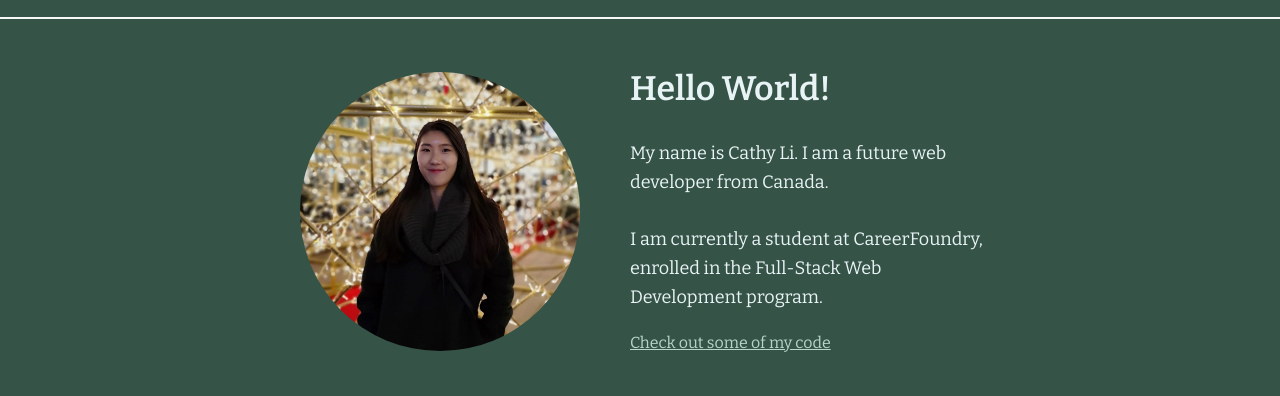
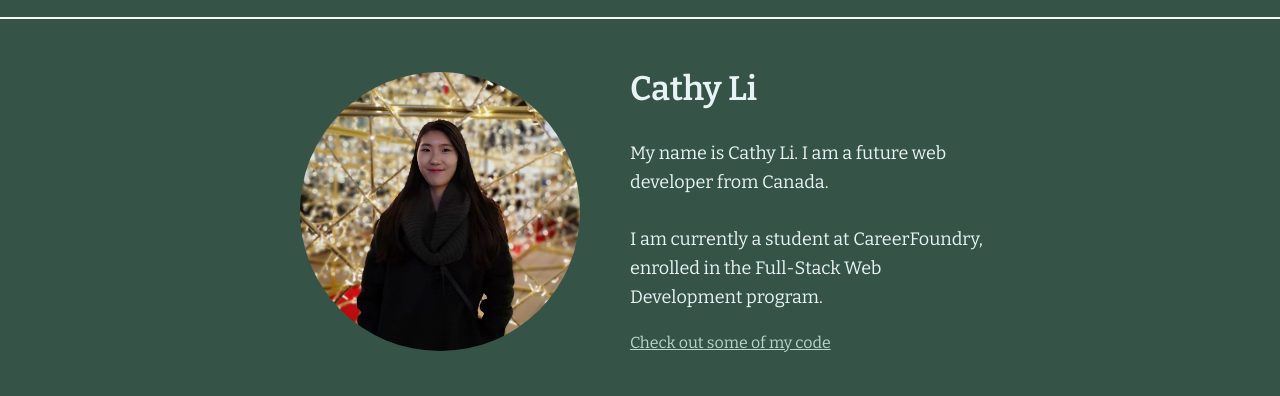
Before and after one commit to licathyl/portfolio-website, a plain HTML site: page index.html in a window 1280 px wide. Shown: the part 92-488 px from the top of the page. Drawn offline with nearby package versions, Linux system fonts and the light colour scheme.

Commit message:
Update index.html
Updated header in home page

```diff
--- a/index.html
+++ b/index.html
@@ -36,7 +36,7 @@
     <main class="profile">
       <!-- Add Portrait image here -->
       <img src="img/cathyli-portrait.jpg" class="profile__portrait" alt="Cathy Li Portrait">
-      <h1>Hello World!</h1>
+      <h1>Cathy Li</h1>
       <p>
         My name is Cathy Li. I am a future <span>web</span> developer from Canada.
         <br><br>
```
